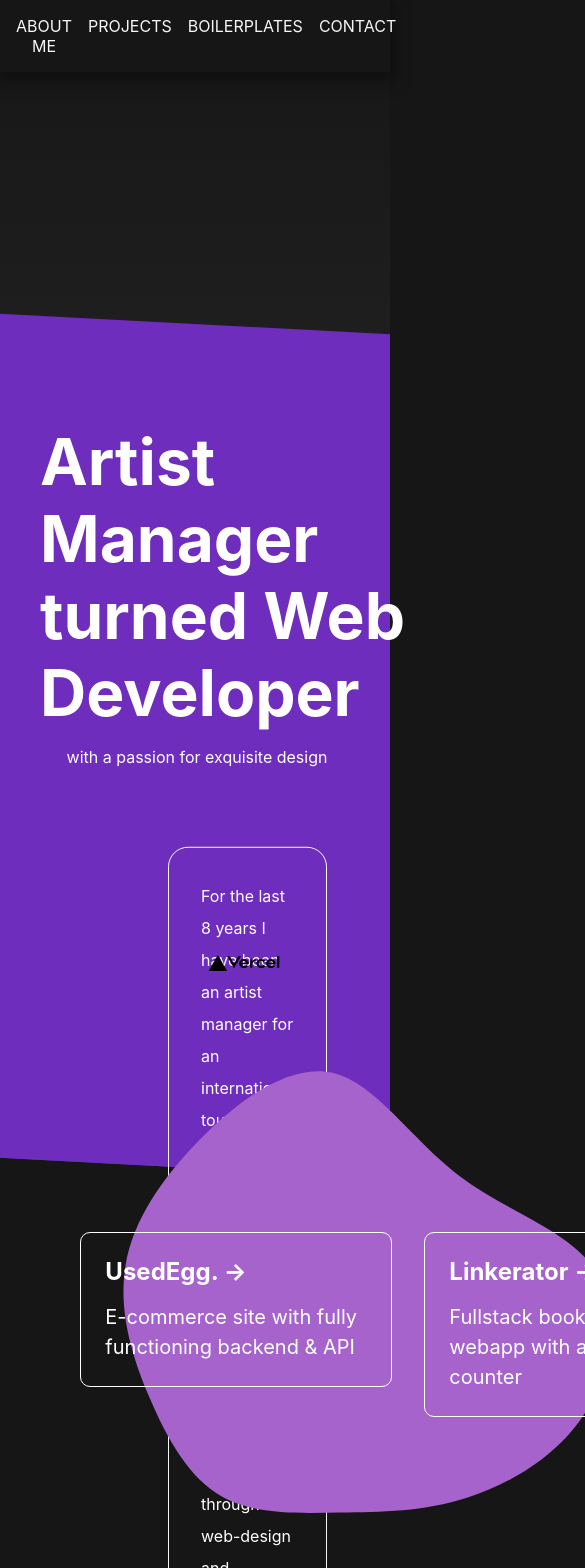
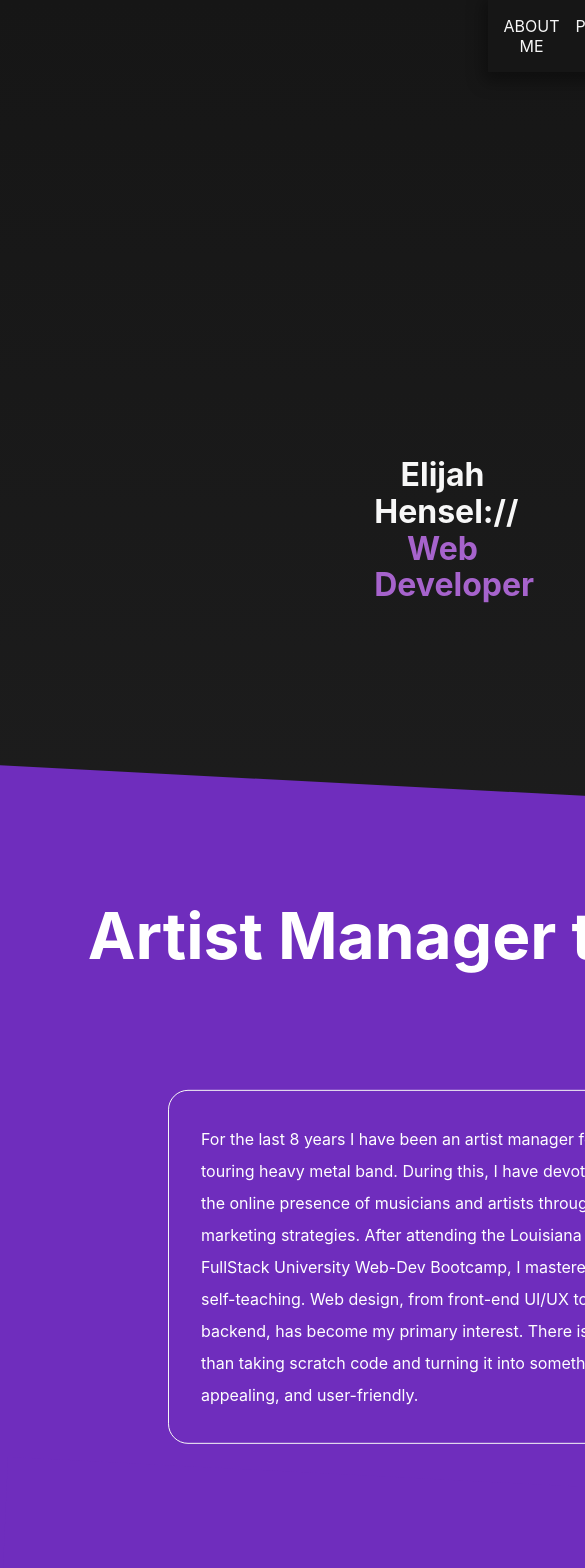
Before and after one commit to Elijah-Hensel/my-portfolio, a Next.js app: page / in a window 390 px wide. Shown: the top 1568 px of the page, 585 px wide, since content can reach past the window. Built offline with nearby package versions, Linux system fonts and the light colour scheme.

Commit message:
media queries for tablet & iphone

```diff
--- a/styles/Blob.module.css
+++ b/styles/Blob.module.css
@@ -44,5 +44,6 @@
     margin-top: 2rem;
     right: 10%;
     height: 200%;
+    display: none;
   }
 }
--- a/styles/Home.module.css
+++ b/styles/Home.module.css
@@ -244,14 +244,22 @@
 
 @media (max-width: 800px) {
   .container {
-    height: 120vh;
+    height: 100%;
+    width: 135vw;
   }
   .title {
     font-size: 2.5rem;
   }
+  .header {
+    width: 100vw;
+  }
 
   .code {
     font-size: 0.8rem;
+  }
+
+  .grid {
+    flex-direction: row;
   }
 }
 
@@ -259,11 +267,30 @@
   .title {
     font-size: 2rem;
   }
+
+  .container {
+    height: 400vh;
+    width: 350vw;
+  }
+
+  .header {
+    width: 100vw;
+    margin-top: -55rem;
+  }
+
+  .primarySection {
+    width: 350vw;
+    margin-top: -10rem;
+  }
   .grid {
     width: 100%;
-    flex-direction: column;
+    height: 70rem;
+    flex-direction: row;
+    flex-wrap: wrap;
   }
+
   .card {
-    width: 80%;
+    min-width: 50rem;
+    min-height: 15rem;
   }
 }
--- a/styles/NavBar.module.css
+++ b/styles/NavBar.module.css
@@ -73,3 +73,15 @@
     border-bottom: 0.3rem solid #6f2dbd;
   }
 } */
+
+@media (max-width: 800px) {
+  .navSection {
+    width: 100%;
+  }
+}
+
+@media (max-width: 600px) {
+  .navSection {
+    width: 100%;
+  }
+}
--- a/styles/globals.css
+++ b/styles/globals.css
@@ -6,6 +6,8 @@ body {
     Ubuntu, Cantarell, Fira Sans, Droid Sans, Helvetica Neue, sans-serif;
   background-color: #161616;
   scroll-behavior: smooth;
+  width: 100vw;
+  height: 100vh;
 }
 
 a {
```
